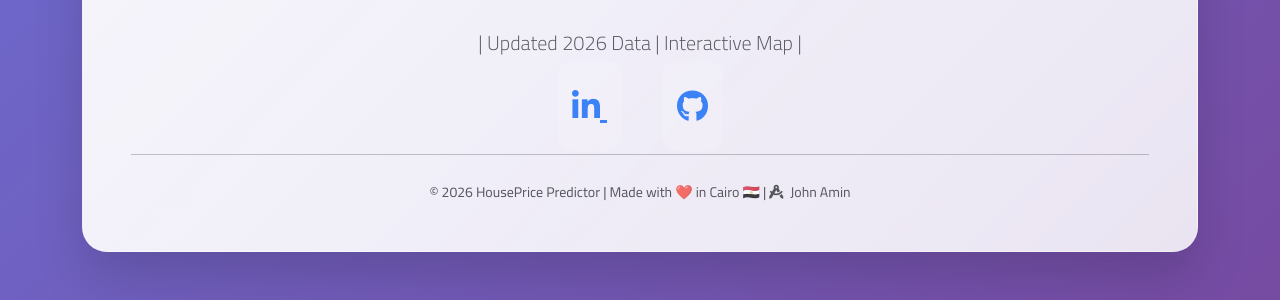
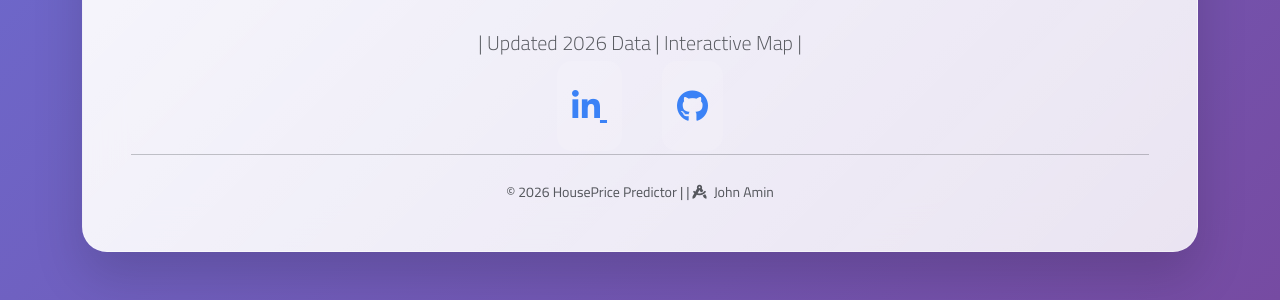
Before and after one commit to Jo-machine-learning/valu_ai_modle_House_Price, a Flask app: page / in a window 1280 px wide. Shown: the part 1368-1668 px from the top of the page. Run offline with Flask 3, Linux system fonts and the light colour scheme.

Commit message:
Update index.html

```diff
--- a/templates/index.html
+++ b/templates/index.html
@@ -290,7 +290,7 @@
 
                     <hr class="my-4">
                     <small class="text-muted" id="footerCopyright">
-                        © 2026 HousePrice Predictor | Made with ❤️ in Cairo 🇪🇬 |
+                        © 2026 HousePrice Predictor |   |
                         <i class="fas fa-drafting-compass me-1"></i> John Amin
                     </small>
                 </div>
```
